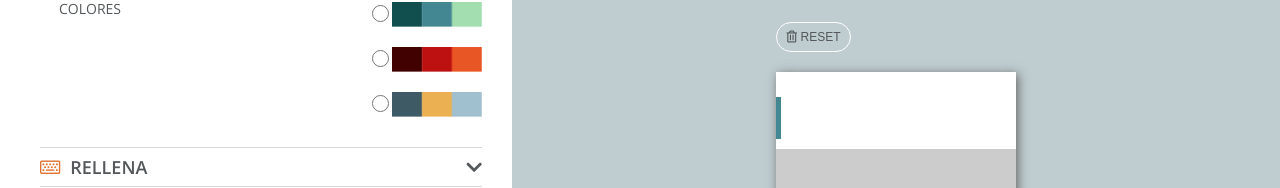
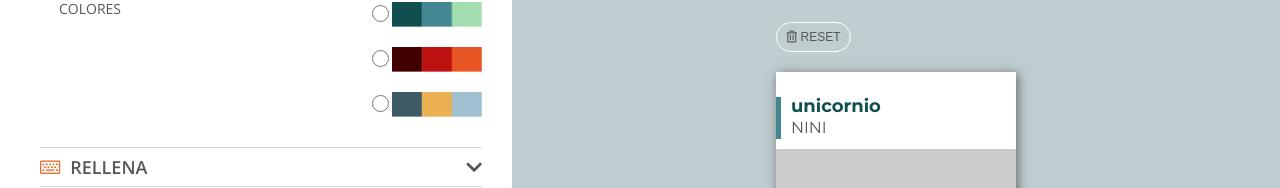
Before and after one commit to Adalab/project-promo-n-module-3-team-4, a React (Create React App) app: page / in a window 1280 px wide. Shown: the part 179-367 px from the top of the page. Built offline with nearby package versions, Linux system fonts and the light colour scheme.

Commit message:
fixed card preview name and job

```diff
--- a/src/components/App.js
+++ b/src/components/App.js
@@ -113,14 +113,22 @@ function App() {
 
   let renderData;
   if (data.name === '') {
+    renderData = 'unicornio';
+  } else {
     renderData = data.name;
   }
-  console.log('pasa x aqui');
+
   let renderDataJob;
   if (data.job === '') {
+    renderDataJob = 'NINI';
+  } else {
     renderDataJob = data.job;
-    //renderDataJob = 'Unicornio';
   }
+
+  // let renderDataEmail;
+  // if (data.email = '') {
+  //   renderDataEmail =
+  // }
 
   // const renderData = () => {
   //   return data.map((data, index) => {
@@ -345,6 +353,7 @@ function App() {
                       id='email'
                       type='email'
                       name='email'
+                      onChange={handleInput}
                       required
                     />
 
@@ -357,6 +366,7 @@ function App() {
                       id='phone'
                       type='tel'
                       name='phone'
+                      onChange={handleInput}
                     />
 
                     <label className='style_label' htmlFor='linkedin'>
@@ -368,6 +378,7 @@ function App() {
                       id='linkedin'
                       type='text'
                       name='linkedin'
+                      onChange={handleInput}
                       required
                     />
 
@@ -380,6 +391,7 @@ function App() {
                       id='github'
                       type='text'
                       name='github'
+                      onChange={handleInput}
                       required
                     />
                   </form>
```
